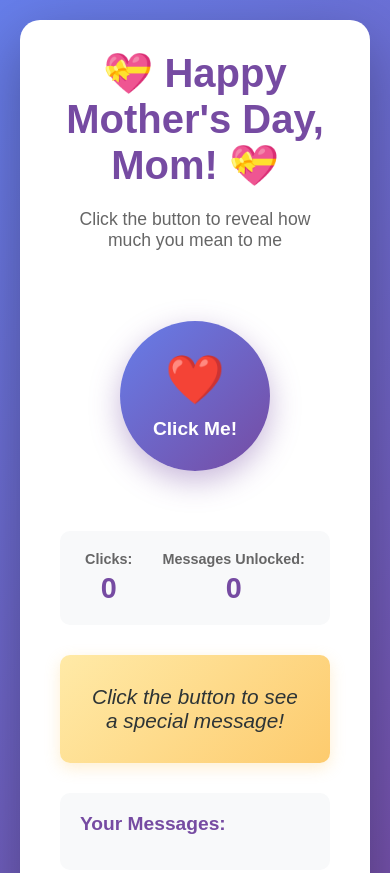
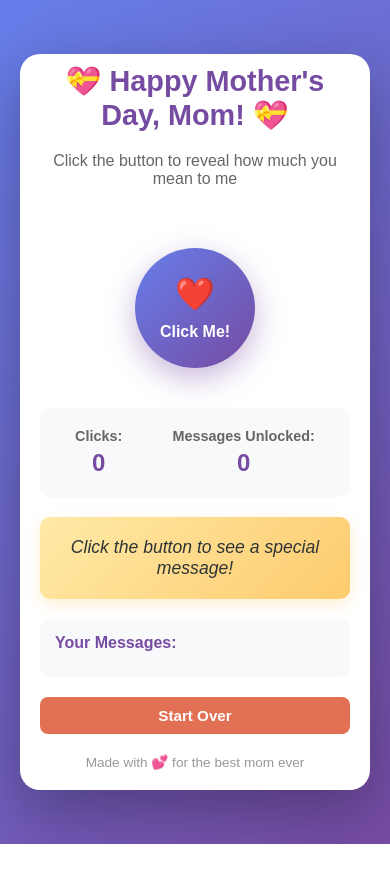
Before and after one commit to KUspade/MothersDay, a plain HTML site: page index.html in a window 390 px wide. Shown: the top 873 px of the page. After the commit the page ends 844 px from the top, so only its background shows below. Drawn offline with Linux system fonts and the light colour scheme.

Commit message:
Optimize mobile layout to reduce scrolling and improve visibility

```diff
--- a/styles.css
+++ b/styles.css
@@ -134,7 +134,7 @@ main {
 
 .messages-log {
     text-align: left;
-    max-height: 300px;
+    max-height: 200px;
     overflow-y: auto;
     background: #f8f9fa;
     padding: 20px;
@@ -251,3 +251,80 @@ footer {
 .messages-log::-webkit-scrollbar-thumb:hover {
     background: #764ba2;
 }
+
+/* Mobile responsive design */
+@media (max-width: 768px) {
+    .container {
+        padding: 20px;
+    }
+
+    h1 {
+        font-size: 1.8em;
+    }
+
+    .subtitle {
+        font-size: 1em;
+    }
+
+    main {
+        gap: 20px;
+    }
+
+    .game-area {
+        padding: 20px;
+    }
+
+    .click-button {
+        width: 120px;
+        height: 120px;
+        font-size: 1em;
+    }
+
+    .click-button .heart {
+        font-size: 2em;
+    }
+
+    .stat .value {
+        font-size: 1.5em;
+    }
+
+    .message-display {
+        padding: 20px;
+        min-height: 80px;
+    }
+
+    #currentMessage {
+        font-size: 1.1em;
+    }
+
+    .messages-log {
+        max-height: 150px;
+        padding: 15px;
+    }
+
+    .messages-log h2 {
+        font-size: 1em;
+        margin-bottom: 10px;
+    }
+
+    .message-item {
+        padding: 12px;
+    }
+
+    .message-item-number {
+        font-size: 0.85em;
+    }
+
+    .message-item-text {
+        font-size: 0.95em;
+    }
+
+    .reset-button {
+        padding: 10px 20px;
+        font-size: 0.95em;
+    }
+
+    footer {
+        font-size: 0.85em;
+    }
+}
```
